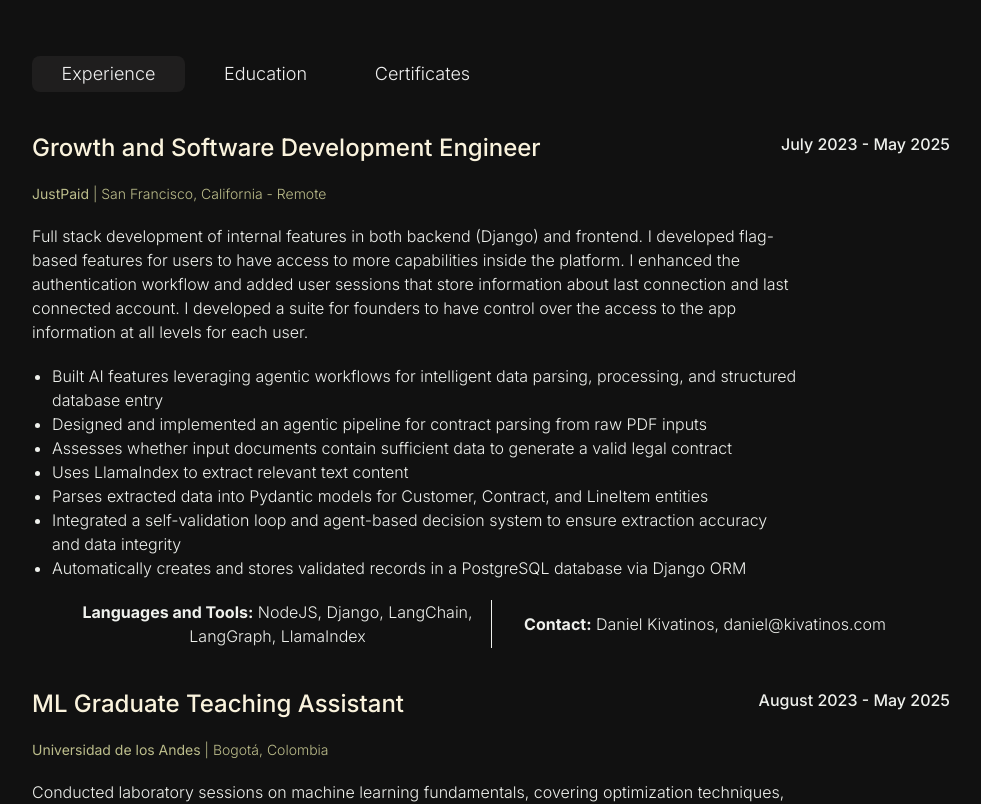
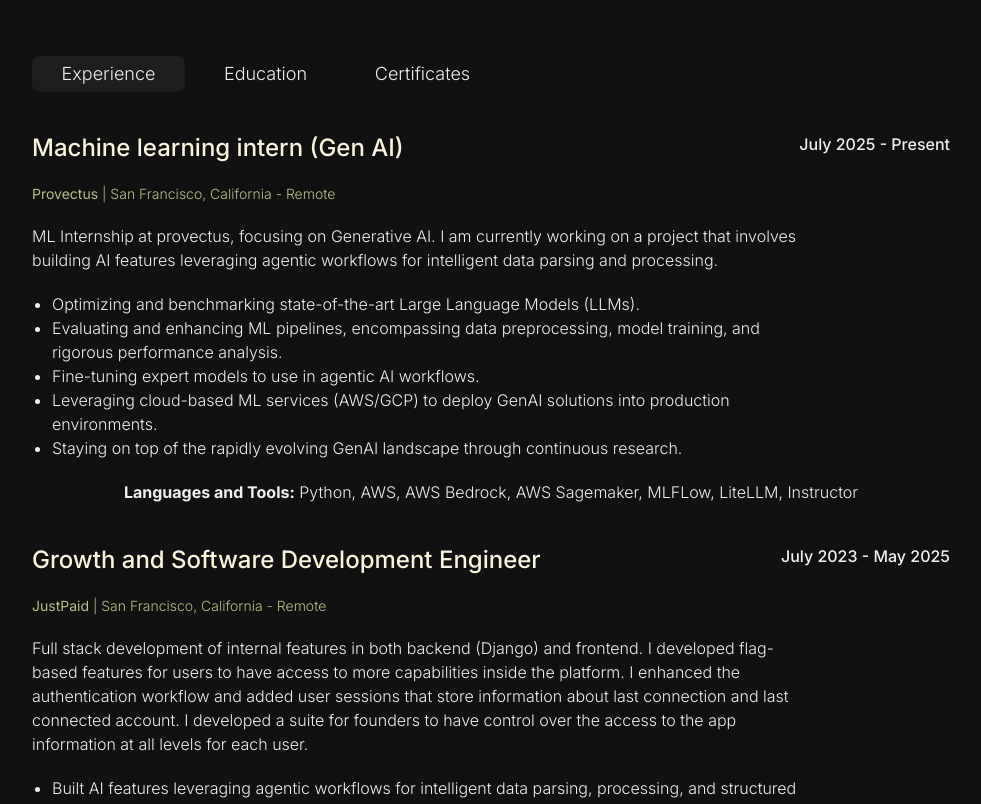
Before and after one commit to gomez2608/personal-portfolio, a Next.js app: page / in a window 1280 px wide. Shown: the part 780-1584 px from the top of the page, without its empty margins (149-1130 px from the left). Built offline with nearby package versions, Linux system fonts and the light colour scheme.

Commit message:
Added provectus and AWS essentials certificate

```diff
--- a/app/Components/information/certificates.tsx
+++ b/app/Components/information/certificates.tsx
@@ -9,6 +9,12 @@ type CertificationProps = {
 }
 
 const certifications: { name:string; date?:string; university?:string; hyperlink:string;}[] = [
+    {
+        name: "AWS Cloud Practitioner Essentials",
+        date: "Jul 2025",
+        university: "Amazon Web Services (AWS)",
+        hyperlink: ""
+    },
     {
         name: "Rapid Application Development with Large Language Models (LLMs)",
         date: "May 2025",
--- a/app/Components/information/experience.tsx
+++ b/app/Components/information/experience.tsx
@@ -1,5 +1,21 @@
 
 const experiences: { jobTitle:string; date?:string; location?:string; company?:string; jobDescription:string; bp?: string[]; tools:string; contact:string }[] = [
+    {
+        jobTitle: "Machine learning intern (Gen AI)",
+        date: "July 2025 - Present",
+        location: "San Francisco, California - Remote",
+        company: "Provectus",
+        jobDescription: "ML Internship at provectus, focusing on Generative AI. I am currently working on a project that involves building AI features leveraging agentic workflows for intelligent data parsing and processing.",
+        bp: [
+            "Optimizing and benchmarking state-of-the-art Large Language Models (LLMs).",
+            "Evaluating and enhancing ML pipelines, encompassing data preprocessing, model training, and rigorous performance analysis.",
+            "Fine-tuning expert models to use in agentic AI workflows.",
+            "Leveraging cloud-based ML services (AWS/GCP) to deploy GenAI solutions into production environments.",
+            "Staying on top of the rapidly evolving GenAI landscape through continuous research."
+        ],
+        tools: "Python, AWS, AWS Bedrock, AWS Sagemaker, MLFLow, LiteLLM, Instructor",
+        contact: ""
+    },
     {
         jobTitle: "Growth and Software Development Engineer",
         date: "July 2023 - May 2025",
--- a/app/Components/navbar/navbar.tsx
+++ b/app/Components/navbar/navbar.tsx
@@ -19,7 +19,7 @@ const components: { title:string; href: string; description:string }[] = [
     },
     {
         title: "Resume",
-        href: "https://drive.google.com/file/d/1PRs_D92h4zgkvEQ9PMY_icdt-CLJ80_h/view",
+        href: "https://drive.google.com/file/d/1y4DwXXMEtS53ffSWAPtWlLoviDsindbi/view?usp=sharing",
         description: "View my professional experience and skills."
     },
     {
```
